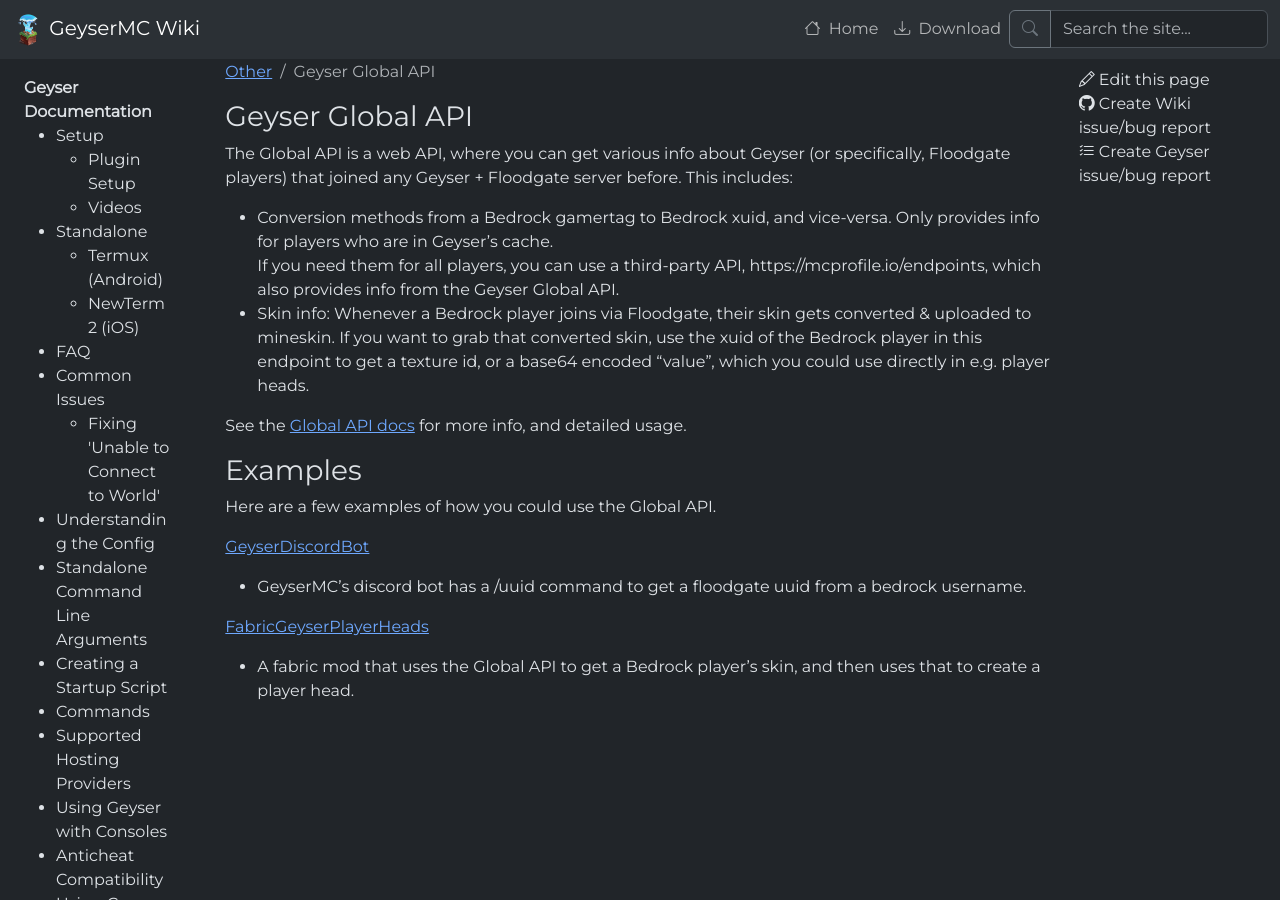
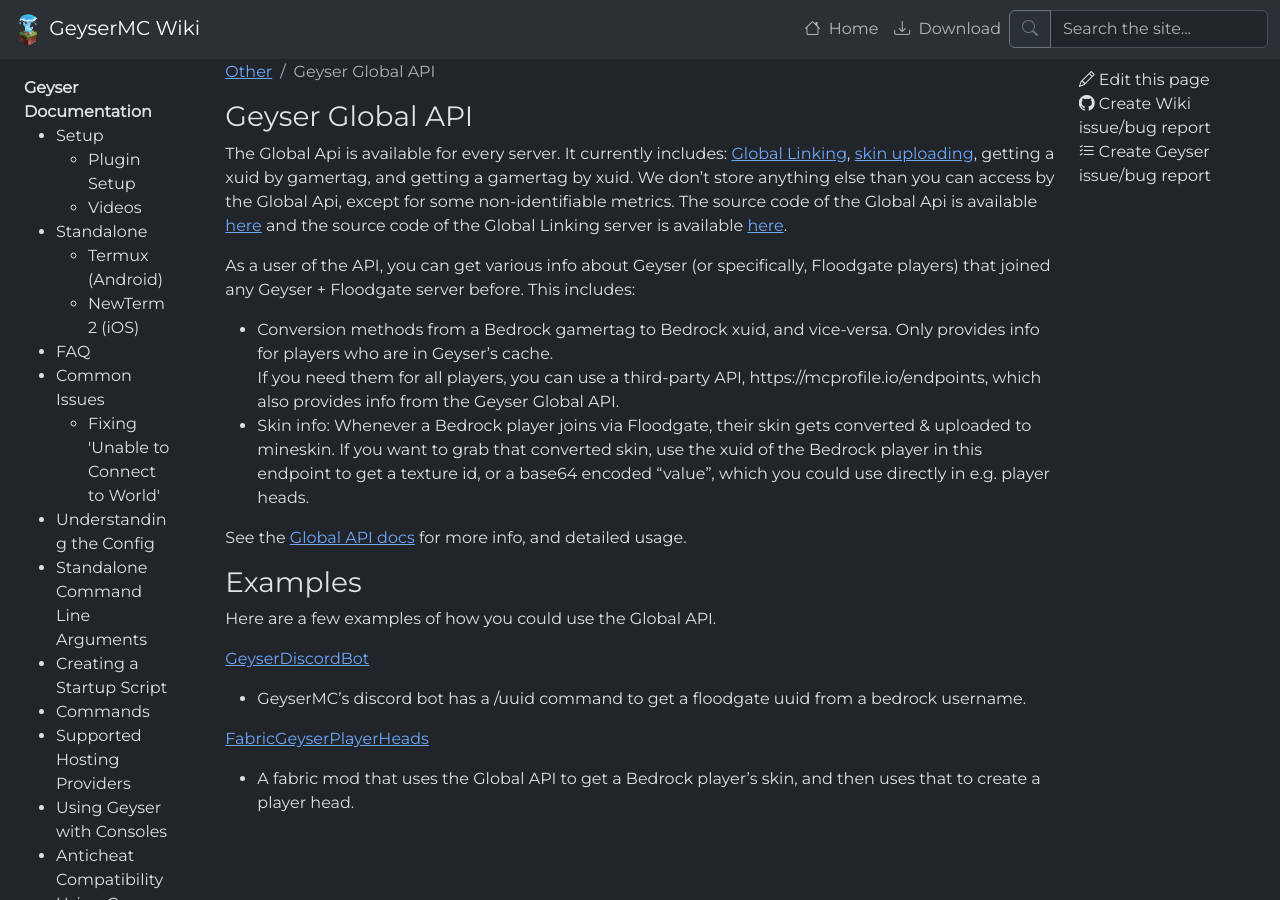
Before and after one commit to GeyserMC/GeyserWiki, a Jekyll site: the page built from _docs/other/global-api.md, in a window 1280 px wide and 900 px high. Built offline with Jekyll 4.4.1, drawn with Linux system fonts in a browser that asks for light colours.

Commit message:
move global api info to global-api.md page, fix typo

```diff
--- a/_docs/other/global-api.md
+++ b/_docs/other/global-api.md
@@ -3,8 +3,10 @@
 ---
 
 ### Geyser Global API
+The Global Api is available for every server. It currently includes: [Global Linking](#what-is-global-linking), [skin uploading](#what-is-skin-uploading), getting a xuid by gamertag, and getting a gamertag by xuid.
+We don't store anything else than you can access by the Global Api, except for some non-identifiable metrics. The source code of the Global Api is available [here](https://github.com/GeyserMC/global_api) and the source code of the Global Linking server is available [here](https://github.com/GeyserMC/GlobalLinkServer).
 
-The Global API is a web API, where you can get various info about Geyser (or specifically, Floodgate players) that joined any Geyser + Floodgate server before. This includes:
+As a user of the API, you can get various info about Geyser (or specifically, Floodgate players) that joined any Geyser + Floodgate server before. This includes:
 - Conversion methods from a Bedrock gamertag to Bedrock xuid, and vice-versa. Only provides info for players who are in Geyser's cache. <br>
   If you need them for all players, you can use a third-party API, https://mcprofile.io/endpoints, which also provides info from the Geyser Global API.
 - Skin info: Whenever a Bedrock player joins via Floodgate, their skin gets converted & uploaded to mineskin. If you want to grab that converted skin, use the xuid of the Bedrock player in this endpoint to get a texture id, or a base64 encoded "value", which you could use directly in e.g. player heads.
```
Also changed, not shown: _docs/floodgate/features.md (+0 -5 lines), _docs/geyser/geyser-api.md (+1 -1 lines).
